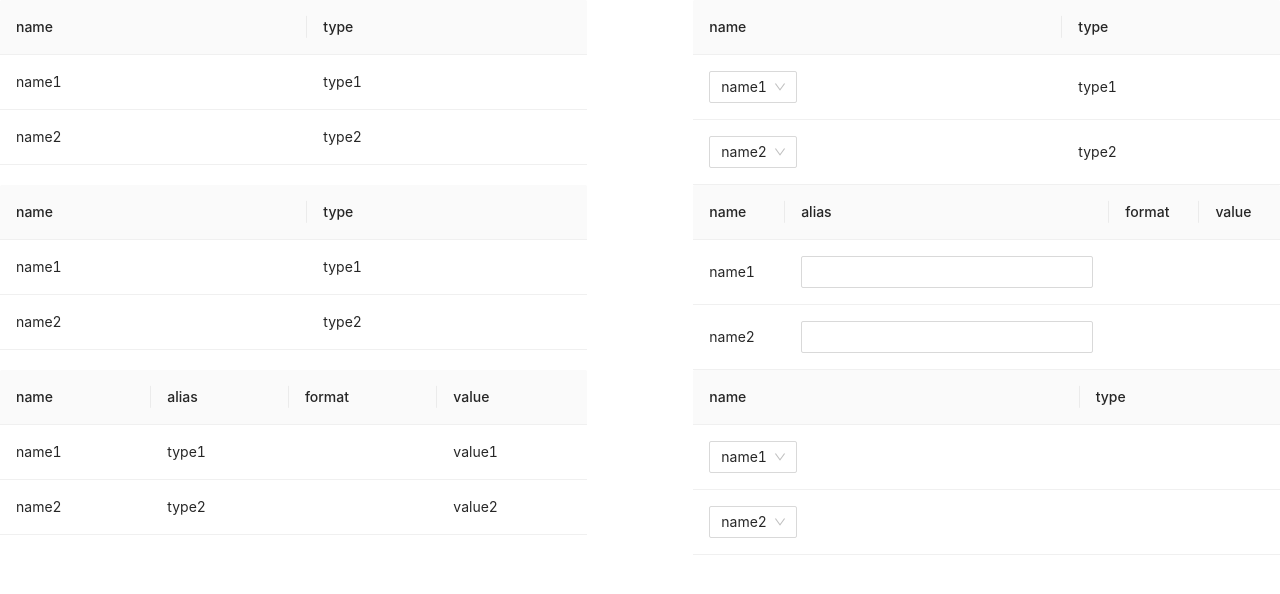
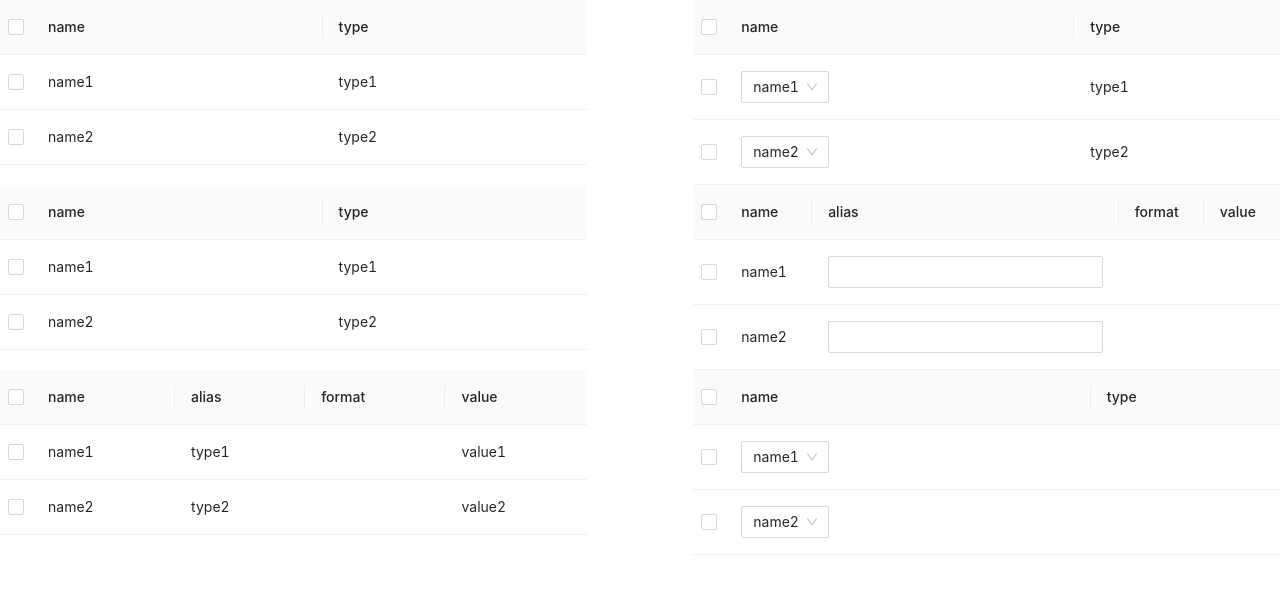
Before and after one commit to liyangda/widget-react-demo, a React (Create React App) app: page / in a window 1280 px wide. Shown: the top 594 px of the page. Built offline with nearby package versions, Linux system fonts and the light colour scheme.

Commit message:
allow table row selection.

```diff
--- a/src/pages/Table2/Compose.jsx
+++ b/src/pages/Table2/Compose.jsx
@@ -12,6 +12,24 @@ function toMap(source, target, key) {
   return source.reduce((acc, cur, index) => ({ ...acc, [cur[key]]: { source: cur, target: target[index] } }), {});
 }
 
+function useRowSelection(defaultValue, key) {
+  const [selectedRowKeys, setSelectedRowKeys] = React.useState(() => {
+    const { input } = defaultValue || {};
+
+    if (Array.isArray(input)) {
+      return input.map((item) => item[key]);
+    }
+
+    return [];
+  });
+
+  const onChange = React.useCallback((selectedRowKeys) => {
+    setSelectedRowKeys(selectedRowKeys);
+  }, []);
+
+  return React.useMemo(() => ({ selectedRowKeys, onChange }), [selectedRowKeys, onChange]);
+}
+
 function useDatabase2Database(dataSource, defaultValue) {
   const isMounted = React.useRef();
   const [{ source, target }, setState] = React.useState(() => {
@@ -23,8 +41,8 @@ function useDatabase2Database(dataSource, defaultValue) {
       // 获取默认值
       const { source = {}, target = {} } = map[cur.name] || {};
 
-      acc.source.push(toObservable({ key: cur.name, ...cur, ...source }));
-      acc.target.push(toObservable({ key: cur.name, ...cur, ...target }));
+      acc.source.push(toObservable({ $$key: cur.name, ...cur, ...source }));
+      acc.target.push(toObservable({ $$key: cur.name, ...cur, ...target }));
 
       return acc;
     }, { source: [], target: [] });
@@ -33,8 +51,8 @@ function useDatabase2Database(dataSource, defaultValue) {
   React.useEffect(() => {
     if (isMounted.current) {
       setState(dataSource.reduce((acc, cur) => {
-        const source = toObservable({ key: cur.name, ...cur });
-        const target = toObservable({ key: cur.name, ...cur });
+        const source = toObservable({ $$key: cur.name, ...cur });
+        const target = toObservable({ $$key: cur.name, ...cur });
 
         acc.source.push(source);
         acc.target.push(target);
@@ -64,8 +82,8 @@ function useDatabase2Kafka(dataSource, defaultValue) {
       // 获取默认值
       const { source = {}, target = {} } = map[cur.name] || {};
 
-      acc.source.push(toObservable({ key: cur.name, ...cur, ...source }));
-      acc.target.push(toObservable({ key: transfer.sourcePath, ...transfer, ...target }));
+      acc.source.push(toObservable({ $$key: cur.name, ...cur, ...source }));
+      acc.target.push(toObservable({ $$key: cur.name, ...transfer, ...target }));
 
       return acc;
     }, { source: [], target: [], custom });
@@ -79,8 +97,8 @@ function useDatabase2Kafka(dataSource, defaultValue) {
           ...dataSource.reduce((acc, cur) => {
             const transfer = database2kafka(cur);
 
-            acc.source.push(toObservable({ key: cur.name, ...cur }));
-            acc.target.push(toObservable({ key: transfer.sourcePath, ...transfer }));
+            acc.source.push(toObservable({ $$key: cur.name, ...cur }));
+            acc.target.push(toObservable({ $$key: cur.name, ...transfer }));
 
             return acc;
           }, { source: [], target: [] }),
@@ -107,8 +125,8 @@ function useKafka2Database(dataSource, defaultValue) {
       const transfer = kafka2database(cur);
       // 获取默认值
       const defaultValue = map[cur.name] || {};
-      const source = toObservable({ key: cur.sourcePath, ...cur, ...defaultValue.source });
-      const target = toObservable({ key: transfer.name, ...transfer, ...defaultValue.target });
+      const source = toObservable({ $$key: cur.sourcePath, ...cur, ...defaultValue.source });
+      const target = toObservable({ $$key: cur.sourcePath, ...transfer, ...defaultValue.target });
 
       const dispose = toAutorun(() => {
         const flag = /(date|time)/.test(target.type);
@@ -132,8 +150,8 @@ function useKafka2Database(dataSource, defaultValue) {
   React.useEffect(() => {
     if (isMounted.current) {
       const { source, target, ...rest } = dataSource.reduce((acc, cur) => {
-        const source = toObservable(cur);
-        const target = toObservable(kafka2database(cur));
+        const source = toObservable({ $$key: cur.sourcePath, ...cur });
+        const target = toObservable({ $$key: cur.sourcePath, ...kafka2database(cur) });
 
         const dispose = toAutorun(() => {
           const flag = /(date|time)/.test(target.type);
@@ -164,33 +182,36 @@ function useKafka2Database(dataSource, defaultValue) {
 
 export const Database2Database = ({ dataSource, defaultValue, options }) => {
   const { source, target } = useDatabase2Database(dataSource, defaultValue);
+  const rowSelection = useRowSelection(defaultValue, 'name');
 
   return (
     <Layout>
-      <Database.Source dataSource={source} />
-      <Database.Target dataSource={target} options={options} />
+      <Database.Source rowSelection={rowSelection} dataSource={source} />
+      <Database.Target rowSelection={rowSelection} dataSource={target} options={options} />
     </Layout>
   );
 };
 
 export const Database2Kafka = ({ dataSource, defaultValue }) => {
   const { source, target, custom } = useDatabase2Kafka(dataSource, defaultValue);
+  const rowSelection = useRowSelection(defaultValue, 'name');
 
   return (
     <Layout>
-      <Database.Source dataSource={source} />
-      <Kafka.Target dataSource={target} />
+      <Database.Source rowSelection={rowSelection} dataSource={source} />
+      <Kafka.Target rowSelection={rowSelection} dataSource={target} />
     </Layout>
   );
 };
 
 export const Kafka2Database = ({ dataSource, defaultValue, format, options }) => {
   const { source, target } = useKafka2Database(dataSource);
+  const rowSelection = useRowSelection(defaultValue, 'sourcePath');
 
   return (
     <Layout>
-      <Kafka.Source dataSource={source} options={format} />
-      <Database.Target dataSource={target} options={options} />
+      <Kafka.Source rowSelection={rowSelection} dataSource={source} options={format} />
+      <Database.Target rowSelection={rowSelection} dataSource={target} options={options} />
     </Layout>
   );
 };
--- a/src/pages/Table2/Database.jsx
+++ b/src/pages/Table2/Database.jsx
@@ -21,7 +21,7 @@ const Source = (props) => {
   const columns = useColumns();
 
   return (
-    <Table columns={columns} rowKeys="key" {...props}>
+    <Table columns={columns} rowKey="$$key" {...props}>
       <Observer dataIndex="name" component={Custom.Content} />
       <Observer dataIndex="type" component={Custom.Content} />
     </Table>
@@ -34,7 +34,7 @@ const Target = ({ options, ...props }) => {
 
   return (
     <Provider value={ctxValue}>
-      <Table columns={columns} rowKeys="key" {...props}>
+      <Table columns={columns} rowKey="$$key" {...props}>
         <Observer dataIndex="name" component={Custom.Select} allowFilter />
         <Observer dataIndex="type" component={Custom.Content} />
       </Table>
--- a/src/pages/Table2/Kafka.jsx
+++ b/src/pages/Table2/Kafka.jsx
@@ -23,7 +23,7 @@ const Source = ({ options, ...props }) => {
 
   return (
     <Provider value={ctxValue}>
-      <Table columns={columns} rowKeys="key" {...props}>
+      <Table columns={columns} rowKey="$$key" {...props}>
         <Observer dataIndex="sourcePath" component={Custom.Content} />
         <Observer dataIndex="alias" component={Custom.Content} />
         <Observer dataIndex="format" component={Custom.Format} />
@@ -39,7 +39,7 @@ const Target = ({ options, ...props }) => {
 
   return (
     <Provider value={ctxValue}>
-      <Table columns={columns} rowKeys="key" {...props}>
+      <Table columns={columns} rowKey="$$key" {...props}>
         <Observer dataIndex="sourcePath" component={Custom.Content} />
         <Observer dataIndex="alias" component={Custom.Input} />
         <Observer dataIndex="format" component={Custom.Content} />
--- a/src/pages/Table2/Observer.jsx
+++ b/src/pages/Table2/Observer.jsx
@@ -6,7 +6,7 @@ import { observer } from 'mobx-react';
 const Observer = ({ dataIndex, record, component: Component, ...props }) => {
   const { [dataIndex]: value } = record || {};
 
-  const onChange = React.useCallback((value, option) => {
+  const onChange = React.useCallback((value, option = {}) => {
     runInAction(() => {
       record[dataIndex] = value;
 
```
